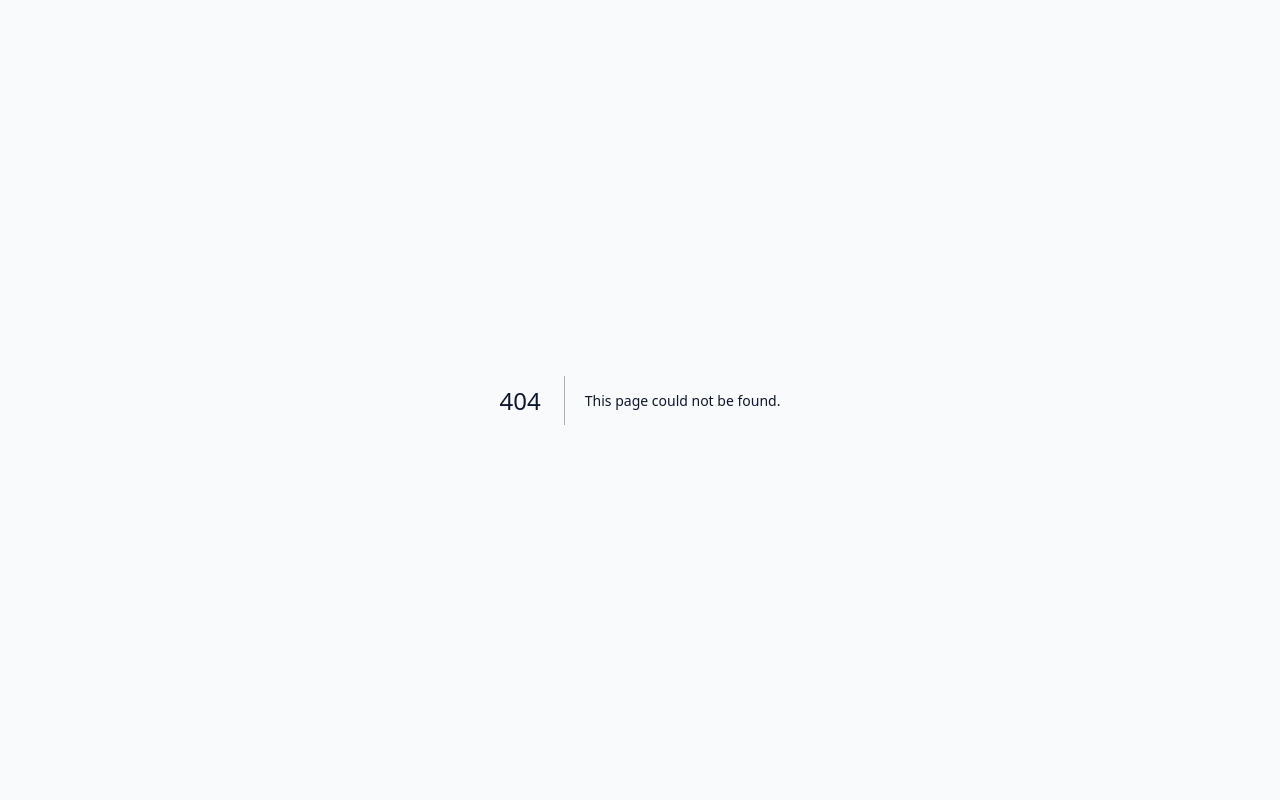
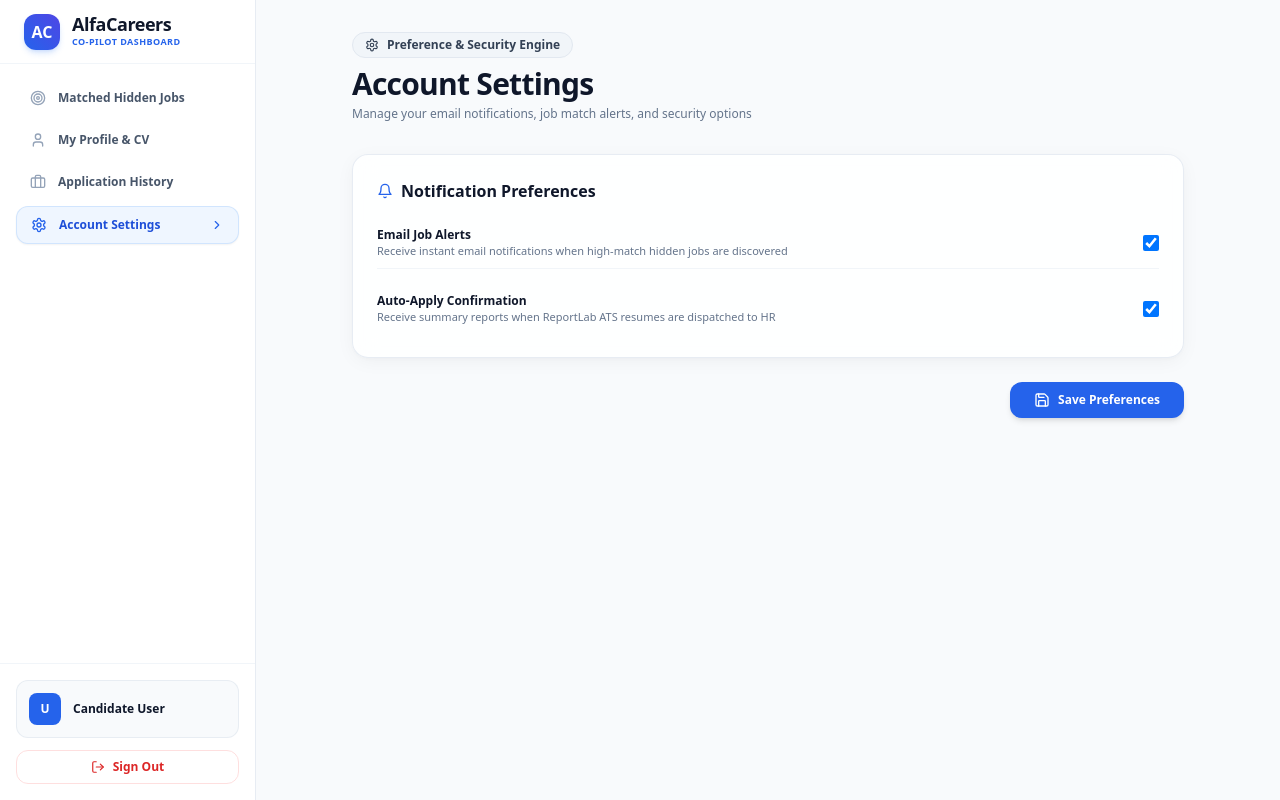
Before and after one commit to ranaalifarhan1-eng/alfacareers_updated, a Next.js app in the folder apps/web/: page /dashboard/settings in a window 1280 px wide. Before the commit this address had no page. Built offline with nearby package versions, Linux system fonts and the light colour scheme; no server answers; sample sign-in values are in the browser's storage.

Commit message:
fix: overhaul Profile Page auth guard with 2.5s failsafe timer, add settings page, and unblock sidebar navigation

```diff
--- a/apps/web/src/app/dashboard/applications/page.tsx
+++ b/apps/web/src/app/dashboard/applications/page.tsx
@@ -1,6 +1,7 @@
 'use client';
 
 import React, { useEffect, useState } from 'react';
+import { useRouter } from 'next/navigation';
 import { Briefcase, CheckCircle2, Clock, Send, Sparkles, Building2 } from 'lucide-react';
 
 interface ApplicationItem {
@@ -16,13 +17,23 @@ interface ApplicationItem {
 }
 
 export default function ApplicationsPage() {
+  const router = useRouter();
   const [applications, setApplications] = useState<ApplicationItem[]>([]);
   const [loading, setLoading] = useState(true);
 
   useEffect(() => {
+    let isMounted = true;
+    const failsafe = setTimeout(() => {
+      if (isMounted) setLoading(false);
+    }, 2500);
+
     const fetchApplications = async () => {
       const token = typeof window !== 'undefined' ? localStorage.getItem('access_token') : null;
-      if (!token) return;
+      if (!token) {
+        router.push('/login');
+        if (isMounted) setLoading(false);
+        return;
+      }
 
       const backendUrl = process.env.NEXT_PUBLIC_API_URL || 'http://127.0.0.1:8000';
 
@@ -30,19 +41,31 @@ export default function ApplicationsPage() {
         const resp = await fetch(`${backendUrl}/api/v1/applications`, {
           headers: { 'Authorization': `Bearer ${token}` }
         });
-        if (resp.ok) {
+        if (resp.status === 401) {
+          router.push('/login');
+          return;
+        }
+        if (resp.ok && isMounted) {
           const data = await resp.json();
-          setApplications(data);
+          setApplications(Array.isArray(data) ? data : []);
         }
       } catch (err) {
         console.warn('Fetch applications error:', err);
       } finally {
-        setLoading(false);
+        if (isMounted) {
+          clearTimeout(failsafe);
+          setLoading(false);
+        }
       }
     };
 
     fetchApplications();
-  }, []);
+
+    return () => {
+      isMounted = false;
+      clearTimeout(failsafe);
+    };
+  }, [router]);
 
   if (loading) {
     return (
--- a/apps/web/src/app/dashboard/profile/page.tsx
+++ b/apps/web/src/app/dashboard/profile/page.tsx
@@ -1,6 +1,7 @@
 'use client';
 
 import React, { useEffect, useState, useRef } from 'react';
+import { useRouter } from 'next/navigation';
 import {
   User,
   Mail,
@@ -52,6 +53,7 @@ interface UploadedCV {
 }
 
 export default function ProfilePage() {
+  const router = useRouter();
   const fileInputRef = useRef<HTMLInputElement>(null);
 
   // Form States
@@ -86,13 +88,24 @@ export default function ProfilePage() {
   } | null>(null);
 
   useEffect(() => {
-    fetchProfile();
-  }, []);
+    let isMounted = true;
 
-  const fetchProfile = async () => {
+    // Failsafe timer: Force unhide spinner after 2.5 seconds no matter what
+    const failsafeTimer = setTimeout(() => {
+      if (isMounted) {
+        setLoading(false);
+      }
+    }, 2500);
+
+    const initProfile = async () => {
       const token = typeof window !== 'undefined' ? localStorage.getItem('access_token') : null;
+
       if (!token) {
-      setLoading(false);
+        if (typeof window !== 'undefined') {
+          localStorage.removeItem('access_token');
+        }
+        router.push('/login');
+        if (isMounted) setLoading(false);
         return;
       }
 
@@ -100,10 +113,21 @@ export default function ProfilePage() {
 
       try {
         const resp = await fetch(`${backendUrl}/api/v1/auth/profile`, {
-        headers: { 'Authorization': `Bearer ${token}`, 'Accept': 'application/json' }
+          headers: {
+            'Authorization': `Bearer ${token}`,
+            'Accept': 'application/json'
+          }
         });
 
-      if (resp.ok) {
+        if (resp.status === 401) {
+          if (typeof window !== 'undefined') {
+            localStorage.removeItem('access_token');
+          }
+          router.push('/login');
+          return;
+        }
+
+        if (resp.ok && isMounted) {
           const data = await resp.json();
           setFullName(data.full_name || '');
           setPhone(data.phone || '');
@@ -119,7 +143,36 @@ export default function ProfilePage() {
       } catch (err) {
         console.warn('Fetch profile error:', err);
       } finally {
+        if (isMounted) {
+          clearTimeout(failsafeTimer);
           setLoading(false);
+        }
+      }
+    };
+
+    initProfile();
+
+    return () => {
+      isMounted = false;
+      clearTimeout(failsafeTimer);
+    };
+  }, [router]);
+
+  const fetchProfileSilent = async () => {
+    const token = typeof window !== 'undefined' ? localStorage.getItem('access_token') : null;
+    if (!token) return;
+
+    const backendUrl = process.env.NEXT_PUBLIC_API_URL || 'http://127.0.0.1:8000';
+    try {
+      const resp = await fetch(`${backendUrl}/api/v1/auth/profile`, {
+        headers: { 'Authorization': `Bearer ${token}`, 'Accept': 'application/json' }
+      });
+      if (resp.ok) {
+        const data = await resp.json();
+        setUploadedCvs(Array.isArray(data.uploaded_cvs) ? data.uploaded_cvs : []);
+      }
+    } catch (err) {
+      console.warn('Silent refresh profile error:', err);
     }
   };
 
@@ -155,7 +208,7 @@ export default function ProfilePage() {
       setModalOpen(true);
 
       // Refresh list of saved CVs
-      fetchProfile();
+      fetchProfileSilent();
     } catch (err: any) {
       setError(err.message || 'Error uploading CV.');
     } finally {
--- /dev/null
+++ b/apps/web/src/app/dashboard/settings/page.tsx
@@ -0,0 +1,113 @@
+'use client';
+
+import React, { useEffect, useState } from 'react';
+import { useRouter } from 'next/navigation';
+import { Settings, Shield, Bell, Key, User, CheckCircle2, AlertCircle, Save } from 'lucide-react';
+
+export default function SettingsPage() {
+  const router = useRouter();
+  const [loading, setLoading] = useState(true);
+  const [saving, setSaving] = useState(false);
+  const [message, setMessage] = useState<string | null>(null);
+
+  const [emailNotifications, setEmailNotifications] = useState(true);
+  const [autoApplyAlerts, setAutoApplyAlerts] = useState(true);
+
+  useEffect(() => {
+    const token = typeof window !== 'undefined' ? localStorage.getItem('access_token') : null;
+    if (!token) {
+      router.push('/login');
+    }
+    setLoading(false);
+  }, [router]);
+
+  const handleSave = (e: React.FormEvent) => {
+    e.preventDefault();
+    setSaving(true);
+    setTimeout(() => {
+      setSaving(false);
+      setMessage('Account & notification settings updated successfully!');
+    }, 400);
+  };
+
+  if (loading) {
+    return (
+      <div className="p-8 flex items-center justify-center min-h-[400px]">
+        <div className="flex items-center space-x-3 text-blue-600 font-semibold">
+          <div className="w-5 h-5 border-2 border-blue-600 border-t-transparent rounded-full animate-spin"></div>
+          <span>Loading Settings...</span>
+        </div>
+      </div>
+    );
+  }
+
+  return (
+    <div className="p-8 max-w-4xl w-full mx-auto space-y-8">
+      <div>
+        <div className="inline-flex items-center space-x-2 px-3 py-1 rounded-full bg-slate-100 text-slate-700 text-xs font-semibold mb-2 border border-slate-200">
+          <Settings className="w-3.5 h-3.5" />
+          <span>Preference & Security Engine</span>
+        </div>
+        <h1 className="text-3xl font-extrabold text-slate-900 tracking-tight">
+          Account Settings
+        </h1>
+        <p className="text-xs text-slate-500 mt-1">
+          Manage your email notifications, job match alerts, and security options
+        </p>
+      </div>
+
+      {message && (
+        <div className="p-4 rounded-xl bg-emerald-50 border border-emerald-200 text-emerald-800 text-xs flex items-center space-x-2">
+          <CheckCircle2 className="w-4 h-4 text-emerald-600 shrink-0" />
+          <span>{message}</span>
+        </div>
+      )}
+
+      <form onSubmit={handleSave} className="space-y-6">
+        <div className="glass-card p-6 rounded-2xl border border-slate-200 space-y-4">
+          <h2 className="text-base font-bold text-slate-900 flex items-center space-x-2">
+            <Bell className="w-4 h-4 text-blue-600" />
+            <span>Notification Preferences</span>
+          </h2>
+
+          <div className="flex items-center justify-between py-2 border-b border-slate-100">
+            <div>
+              <p className="text-xs font-bold text-slate-900">Email Job Alerts</p>
+              <p className="text-[11px] text-slate-500">Receive instant email notifications when high-match hidden jobs are discovered</p>
+            </div>
+            <input
+              type="checkbox"
+              checked={emailNotifications}
+              onChange={(e) => setEmailNotifications(e.target.checked)}
+              className="w-4 h-4 text-blue-600 rounded focus:ring-blue-500"
+            />
+          </div>
+
+          <div className="flex items-center justify-between py-2">
+            <div>
+              <p className="text-xs font-bold text-slate-900">Auto-Apply Confirmation</p>
+              <p className="text-[11px] text-slate-500">Receive summary reports when ReportLab ATS resumes are dispatched to HR</p>
+            </div>
+            <input
+              type="checkbox"
+              checked={autoApplyAlerts}
+              onChange={(e) => setAutoApplyAlerts(e.target.checked)}
+              className="w-4 h-4 text-blue-600 rounded focus:ring-blue-500"
+            />
+          </div>
+        </div>
+
+        <div className="flex justify-end">
+          <button
+            type="submit"
+            disabled={saving}
+            className="px-6 py-2.5 bg-blue-600 hover:bg-blue-700 text-white font-semibold text-xs rounded-xl shadow-md transition flex items-center space-x-2"
+          >
+            <Save className="w-4 h-4" />
+            <span>{saving ? 'Saving Settings...' : 'Save Preferences'}</span>
+          </button>
+        </div>
+      </form>
+    </div>
+  );
+}
```
Also changed, not shown: 1 other file (tests, documents, lock files or other folders). Lines whose indentation alone changed are shown as unchanged.
